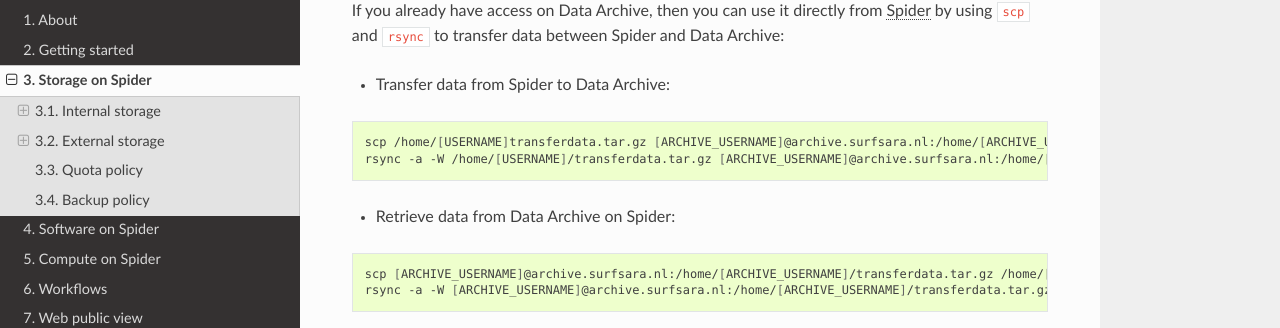
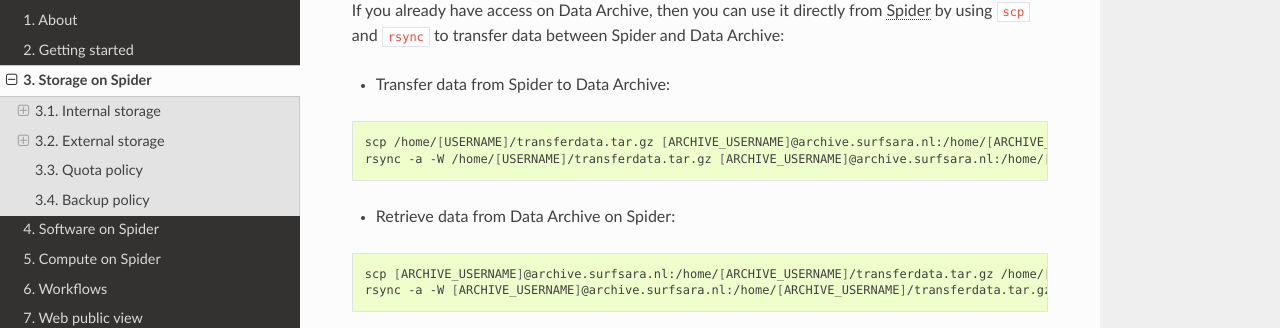
Before and after one commit to sara-nl/spiderdocs, a Sphinx documentation site: the page built from source/Pages/storage_on_spider.rst, in a window 1280 px wide and 900 px high, scrolled down 2694 px. Shown: the part 125-453 px from the top of the window. Built offline with Sphinx 7.4.7 and the Read the Docs theme 2.0.0, drawn with Linux system fonts in a browser that asks for light colours.

Commit message:
Fix typo

```diff
--- a/source/Pages/storage_on_spider.rst
+++ b/source/Pages/storage_on_spider.rst
@@ -185,7 +185,7 @@
 
 .. code-block:: bash
 
-        scp /home/[USERNAME]transferdata.tar.gz [ARCHIVE_USERNAME]@archive.surfsara.nl:/home/[ARCHIVE_USERNAME]/
+        scp /home/[USERNAME]/transferdata.tar.gz [ARCHIVE_USERNAME]@archive.surfsara.nl:/home/[ARCHIVE_USERNAME]/
         rsync -a -W /home/[USERNAME]/transferdata.tar.gz [ARCHIVE_USERNAME]@archive.surfsara.nl:/home/[ARCHIVE_USERNAME]/
 
 * Retrieve data from Data Archive on Spider:
```
